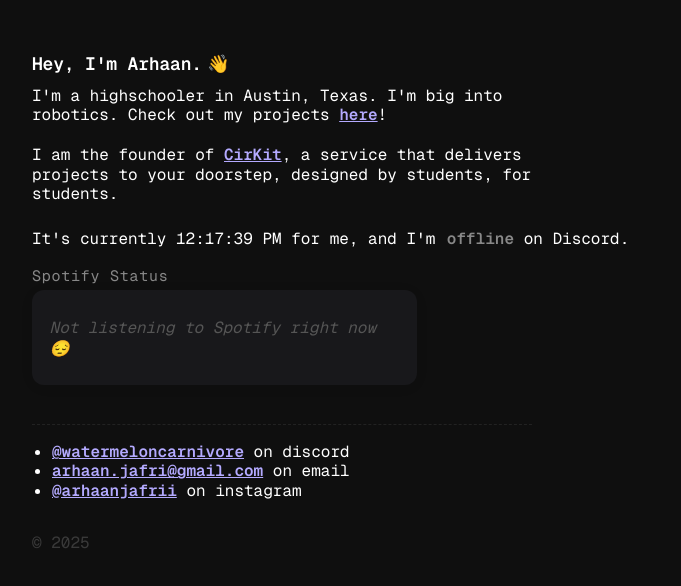
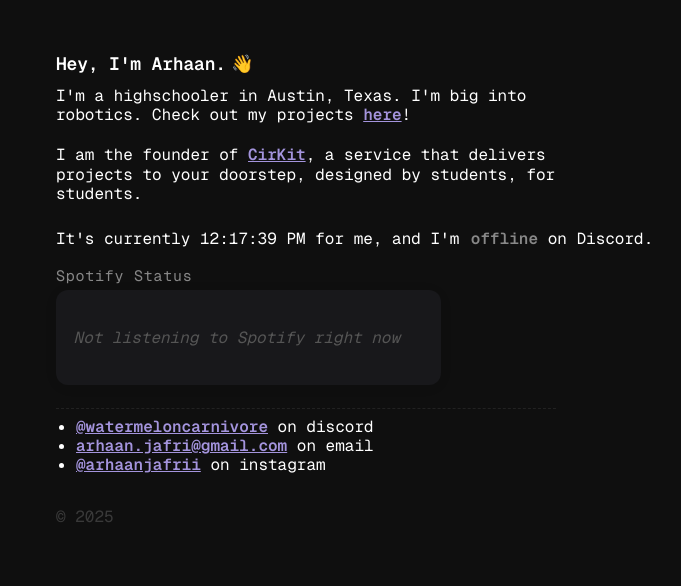
Before and after one commit to arhaanjafrii/arhaanjafri.dev, a React (Create React App) app: page / in a window 1280 px wide. Shown: the top 586 px of the page, without its empty margins (40-721 px from the left). Built offline with nearby package versions, Linux system fonts and the light colour scheme; no server answers; the HTML template or start-up script is replaced by a standard one.

Commit message:
Visual Fixes

```diff
--- a/src/App.css
+++ b/src/App.css
@@ -46,14 +46,14 @@
   background: #0f0f0f;
   font-family: 'Geist Mono', monospace;
   color: #fff;
-  padding: 2.5rem 0 2rem 4.5rem;
+  padding: 2.5rem 0 2rem 6rem;
   max-width: 600px;
   margin: 0;
 }
 
 .greeting {
   font-size: 18px;
-  font-weight: 900;
+  font-weight: 1000;
   margin-bottom: 0.7rem;
   letter-spacing: -0.01em;
   display: flex;
@@ -64,7 +64,7 @@
 }
 
 .superbold {
-  font-weight: 1000;
+  font-weight: 1200;
   letter-spacing: -0.01em;
 }
 
@@ -97,12 +97,13 @@
 }
 
 .link {
-  color: #b4aaff;
+  color: #a494dd;
   text-decoration: underline;
   transition: color 0.15s;
+  font-weight: 1000;
 }
 .link:hover {
-  color: #d6cfff;
+  color: #c3b2e6;
 }
 
 .time-status {
@@ -207,11 +208,11 @@
 }
 
 .contact-section {
-  margin-top: 1.2rem;
   border-top: 1px dashed #222;
   width: 100%;
   max-width: 500px;
-  padding-top: 1.1rem;
+  margin-top: 0.2rem;
+  padding-top: 0.5rem;
 }
 .contact-title {
   font-weight: 600;
--- a/src/App.js
+++ b/src/App.js
@@ -124,7 +124,7 @@ function MainPage() {
             </div>
           </div>
         ) : (
-          <div className="spotify-card empty">Not listening to Spotify right now 😔</div>
+          <div className="spotify-card empty">Not listening to Spotify right now</div>
         )}
       </div>
       <div className="contact-section">
@@ -141,7 +141,7 @@ function MainPage() {
 
 function ProjectsPage() {
   useEffect(() => {
-    document.title = 'Projects | arhaanjafri.dev';
+    document.title = 'arhaanjafri.dev';
   }, []);
   const [showSoonTip, setShowSoonTip] = useState(false);
   return (
```
